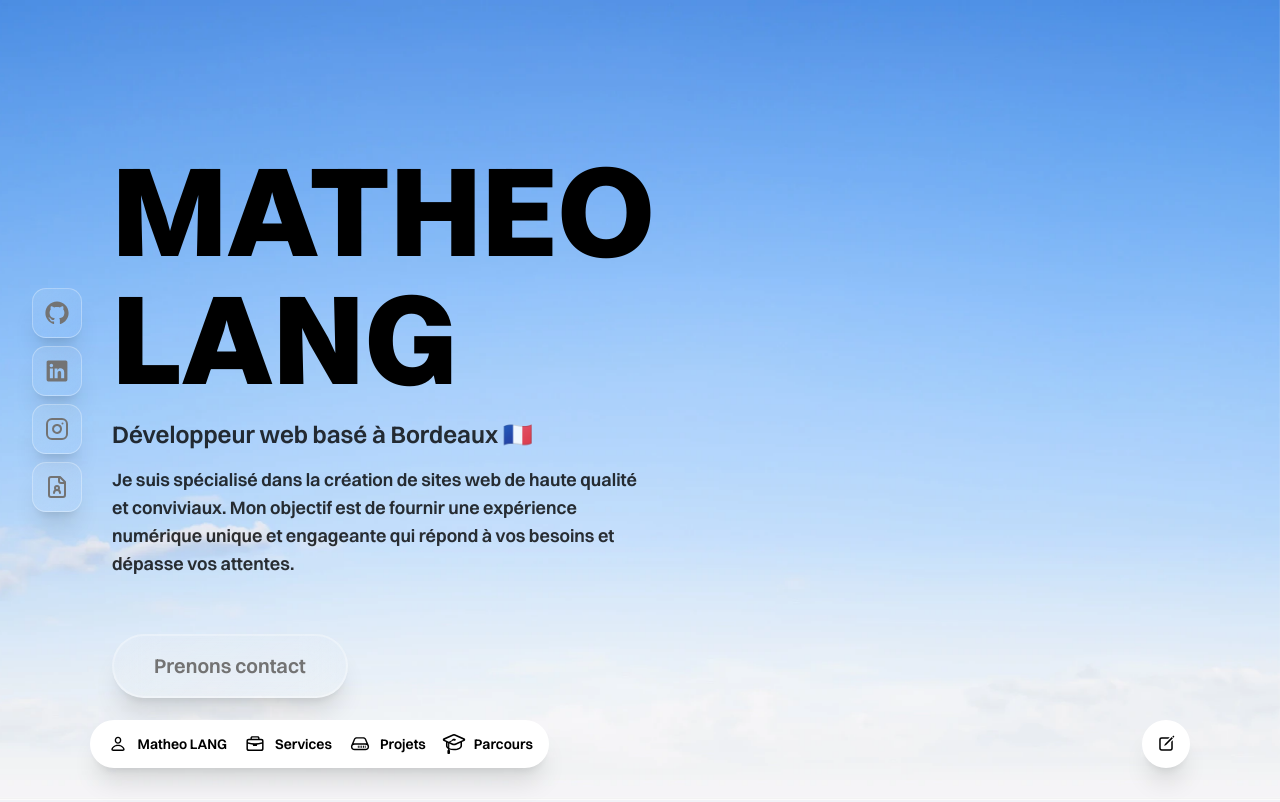
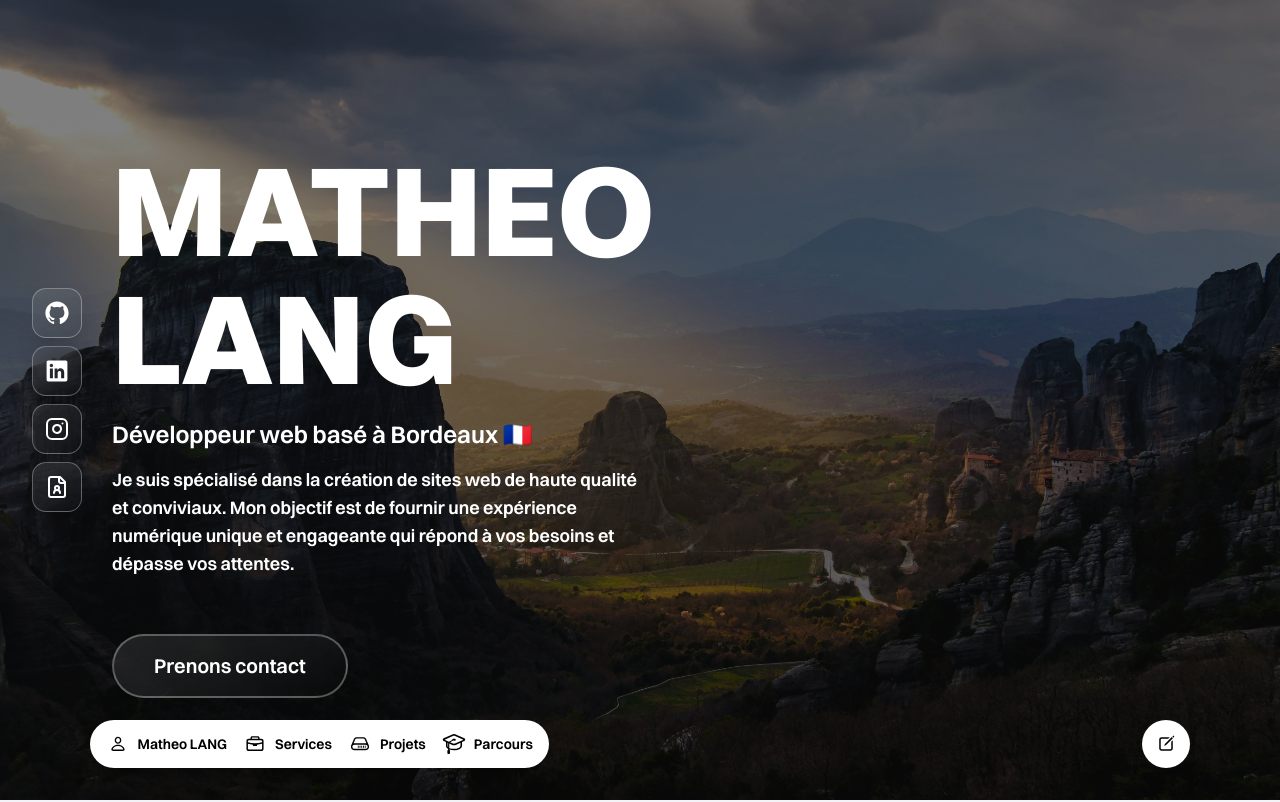
Before and after one commit to Matsuel/portfolio, a Next.js app: page / in a window 1280 px wide. Shown: the top 802 px of the page. Built offline with nearby package versions, Linux system fonts and the light colour scheme.

Commit message:
Edit background image, and colors

```diff
--- a/src/app/globals.css
+++ b/src/app/globals.css
@@ -3,8 +3,8 @@
 :root {
   --background: #f2f2f7;
   --background-inverted: #000;
-  --foreground: #000;
-  --foreground-inverted: #fff;
+  --foreground: #fff;
+  --foreground-inverted: #000;
   --secondary: #999999;
 
   /* Glassmorphism effect */
--- a/src/components/AnimatedText.tsx
+++ b/src/components/AnimatedText.tsx
@@ -18,7 +18,7 @@ const AnimatedText = ({
             initial={{ opacity: 0, y: 30 }}
             animate={{ opacity: 1, y: 0 }}
             transition={{ delay: delay, duration: 0.8, type: "spring" }}
-            className={cn("lg:w-1/2 text-black/80", className)}
+            className={cn("lg:w-1/2 text-foreground", className)}
             {...props}
         >
             {children}
--- a/src/components/AnimatedTitle.tsx
+++ b/src/components/AnimatedTitle.tsx
@@ -13,7 +13,7 @@ const AnimatedTitle = ({
     ...props
 }: AnimatedTitleProps) => {
     return (
-        <motion.h1 className={cn("xl:text-9xl sm:text-8xl text-6xl text-black font-extrabold uppercase", className)}
+        <motion.h1 className={cn("xl:text-9xl sm:text-8xl text-6xl text-foreground font-extrabold uppercase", className)}
             initial={{ opacity: 0, y: 100 }}
             animate={{ opacity: 1, y: 0 }}
             transition={{ duration: 1, delay: 2.7 }}
--- a/src/components/Background.tsx
+++ b/src/components/Background.tsx
@@ -4,13 +4,31 @@ const Background = () => {
     return (
         <div
             className="fixed top-0 left-0 w-full h-screen z-[-1]"
-            style={{
-                backgroundImage: "url('/background.webp')",
-                backgroundSize: "cover",
-                backgroundPosition: "center",
-                backgroundRepeat: "no-repeat"
-            }}
-        />
+        >
+            <div
+                style={{
+                    backgroundImage: "url('/wallpaper.webp')",
+                    backgroundSize: "cover",
+                    backgroundPosition: "center",
+                    backgroundRepeat: "no-repeat",
+                    width: "100%",
+                    height: "100%",
+                    position: "absolute",
+                    top: 0,
+                    left: 0,
+                }}
+            />
+            <div
+                style={{
+                    background: "rgba(0,0,0,0.5)", // plus on se rapproche de 0, plus la luminosité est élevée
+                    width: "100%",
+                    height: "100%",
+                    position: "absolute",
+                    top: 0,
+                    left: 0,
+                }}
+            />
+        </div>
     )
 }
 
--- a/src/components/Footer.tsx
+++ b/src/components/Footer.tsx
@@ -21,7 +21,7 @@ const Footer = () => {
                         key={index}
                         href={social.link}
                         target='_blank'
-                        className='flex items-center justify-center p-3 rounded-glassmorphism transition-all duration-300 text-neutral-500 hover:text-foreground border border-glassmorphism-border backdrop-blur-glassmorphism bg-[linear-gradient(145deg,_rgba(255,255,255,0.1)_0%,_rgba(255,255,255,0)_100%)] hover:bg-[linear-gradient(145deg,_rgba(255,255,255,0.4)_0%,_rgba(255,255,255,0.1)_100%)] shadow-xl'
+                        className='flex items-center justify-center p-3 rounded-glassmorphism transition-all duration-300 text-foreground border border-glassmorphism-border backdrop-blur-glassmorphism bg-[linear-gradient(145deg,_rgba(255,255,255,0.1)_0%,_rgba(255,255,255,0)_100%)] hover:bg-[linear-gradient(145deg,_rgba(255,255,255,0.4)_0%,_rgba(255,255,255,0.1)_100%)] shadow-xl'
                     >
                         {social.icon}
                     </Link>
--- a/src/components/Hero.tsx
+++ b/src/components/Hero.tsx
@@ -35,7 +35,7 @@ const Hero = () => {
                 initial={{ opacity: 0, y: 40 }}
                 animate={{ opacity: 1, y: 0 }}
                 transition={{ delay: 2.1, duration: 0.8, type: "spring" }}
-                className="self-start w-auto mt-10 px-10 py-4  font-semibold rounded-full shadow-xl text-xl focus:outline-none cursor-pointer transition-all duration-300 border-2 border-glassmorphism-border text-neutral-500 hover:text-foreground backdrop-blur-glassmorphism bg-[linear-gradient(145deg,_rgba(255,255,255,0.1)_0%,_rgba(255,255,255,0)_100%)] hover:bg-[linear-gradient(145deg,_rgba(255,255,255,0.4)_0%,_rgba(255,255,255,0.1)_100%)]"
+                className="self-start w-auto mt-10 px-10 py-4  font-semibold rounded-full shadow-xl text-xl focus:outline-none cursor-pointer transition-all duration-300 border-2 border-glassmorphism-border text-foreground backdrop-blur-glassmorphism bg-[linear-gradient(145deg,_rgba(255,255,255,0.1)_0%,_rgba(255,255,255,0)_100%)] hover:bg-[linear-gradient(145deg,_rgba(255,255,255,0.4)_0%,_rgba(255,255,255,0.1)_100%)]"
             >
                 Prenons contact
             </motion.a>
--- a/src/components/Navbar.tsx
+++ b/src/components/Navbar.tsx
@@ -23,7 +23,7 @@ export const ContactButton = () => {
     return (
         <Link
             href={`mailto:${mail}`}
-            className='fixed bottom-8 right-[7%] z-50 w-auto h-auto p-3 rounded-full bg-white shadow-xl flex items-center justify-center'
+            className='fixed bottom-8 right-[7%] z-50 w-auto h-auto p-3 rounded-full bg-white text-foreground-inverted shadow-xl flex items-center justify-center'
         >
             {contactSection.icon}
         </Link>
--- a/src/components/NavbarLink.tsx
+++ b/src/components/NavbarLink.tsx
@@ -17,7 +17,7 @@ const NavbarLink = ({
     const [isHovered, setIsHovered] = useState<boolean>(false);
 
     return (
-        <Link href={sectionId} className='flex items-center gap-2' onMouseEnter={() => setIsHovered(true)} onMouseLeave={() => setIsHovered(false)}>
+        <Link href={sectionId} className='flex items-center gap-2 text-foreground-inverted' onMouseEnter={() => setIsHovered(true)} onMouseLeave={() => setIsHovered(false)}>
             {icon}
             <span
                 className={`text-sm font-semibold ${isHovered ? "block" : "hidden"} md:block transition-all duration-300 ease-in-out`}
```
Also changed, not shown: public/background.webp (deleted), public/wallpaper.webp (added).
